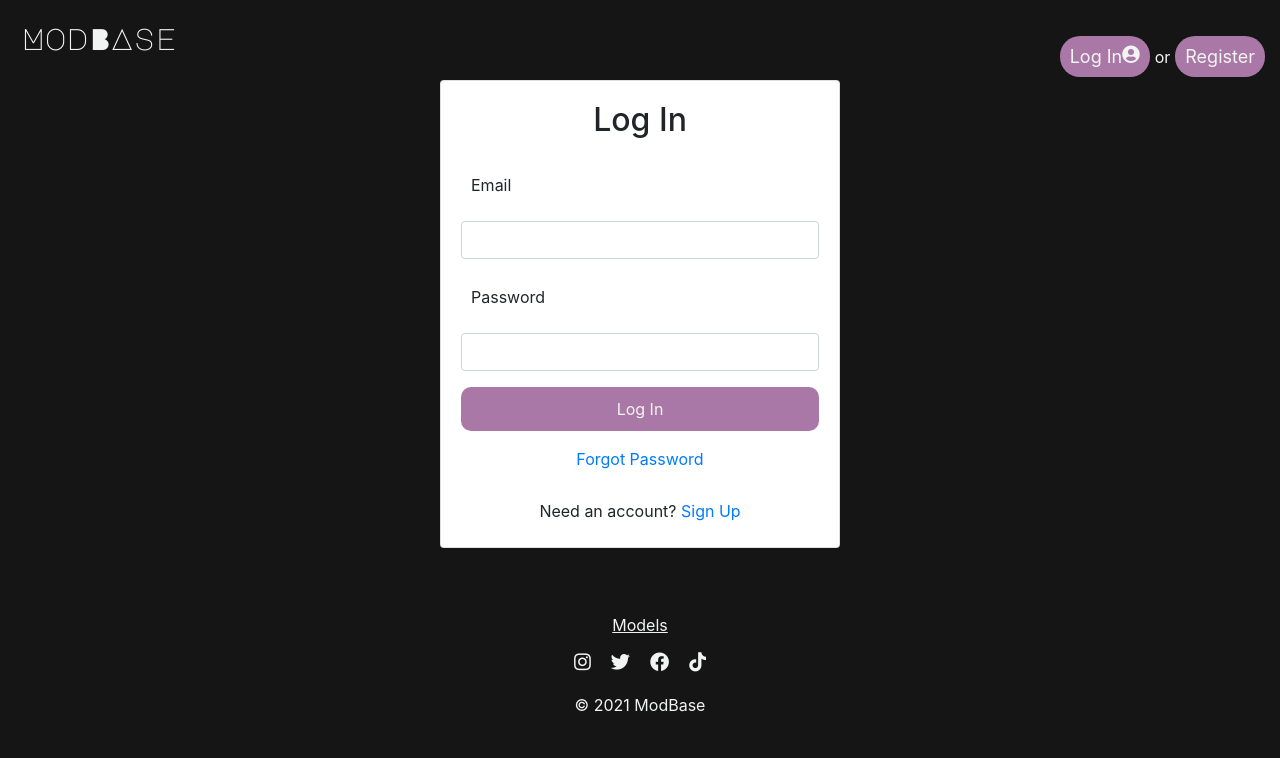
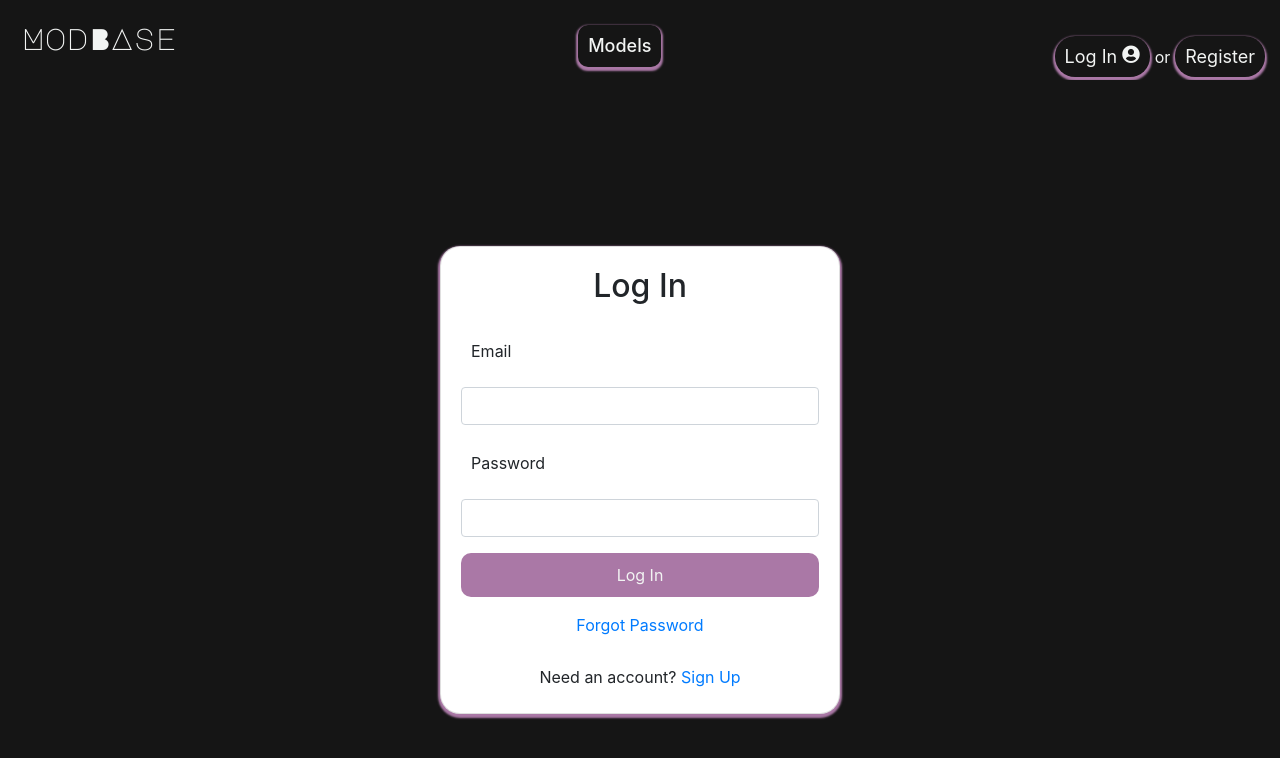
Before and after one commit to alastairodhiambo/3d-model-web, a React (Create React App) app: page /login in a window 1280 px wide. Shown: the top 758 px of the page. Built offline with nearby package versions, Linux system fonts and the light colour scheme; no server answers.

Commit message:
add styling for buttons and hover actions

```diff
--- a/src/components/App/App.js
+++ b/src/components/App/App.js
@@ -22,7 +22,7 @@
       <Router>
         <AuthProvider>
           <Header />
-          <div className="main-content">
+          <div id="main-content">
             <Switch>
               <Route exact path="/" component={Homepage} />
               <PrivateRoute path="/dashboard" component={Dashboard} />
--- a/src/components/App/App.scss
+++ b/src/components/App/App.scss
@@ -15,7 +15,7 @@
   max-width: 1400px;
 }
 
-.main-content {
+#main-content {
   position: relative;
   display: grid;
   justify-content: center !important;
--- a/src/components/App/Footer.js
+++ b/src/components/App/Footer.js
@@ -9,7 +9,13 @@
       <div id="footer-content">
         <ul>
           <li>
+            <Link to="/">Home</Link>
+          </li>
+          <li>
             <Link to="/models">Models</Link>
+          </li>
+          <li>
+            <Link to="/login">Log In</Link>
           </li>
         </ul>
         <div className="social-media">
--- a/src/components/App/Header.js
+++ b/src/components/App/Header.js
@@ -10,8 +10,13 @@
   return (
     <header>
       <div className="title">
+        <Link to="/">
+          <h1>ModBAse</h1>
+        </Link>
+      </div>
+      <div className="models-link">
         <Link to="/models">
-          <h1>ModBAse</h1>
+          <h2>Models</h2>
         </Link>
       </div>
       <UserOptions currentUser={currentUser?.email} />
--- a/src/components/App/Header.scss
+++ b/src/components/App/Header.scss
@@ -28,18 +28,46 @@
     }
   }
 
+  .models-link {
+    h2 {
+      // background: $deep-space-sparkle;
+      color: $theme-font !important;
+      box-shadow: 0px 2px 2px 2px $deep-space-sparkle;
+
+      &:hover {
+        background: $theme-font;
+        text-decoration: none !important;
+        color: $theme !important;
+      }
+      border-radius: 10px;
+
+      margin-top: 5px;
+      margin-left: 5px;
+      margin-right: 5px;
+      padding: 10px;
+      font-size: 18px;
+    }
+  }
+
   #user-options {
     align-self: end !important;
     color: $light;
     padding: 10px;
 
     a {
-      @include linkStyling;
+      color: $theme-font !important;
+      box-shadow: 0px 2px 2px 2px $deep-space-sparkle;
       border-radius: 20px;
       margin-left: 5px;
       margin-right: 5px;
       padding: 10px;
       font-size: 18px;
+
+      &:hover {
+        background: $theme-font;
+        text-decoration: none !important;
+        color: $theme !important;
+      }
     }
   }
 
--- a/src/components/App/UserOptions.js
+++ b/src/components/App/UserOptions.js
@@ -40,7 +40,7 @@
     return (
       <div id="user-options">
         <a href="/login">
-          <span>Log In</span>
+          <span>Log In </span>
           <i className="fas fa-user-circle"></i>
         </a>
         <span>or</span>
--- a/src/components/Login/Login.js
+++ b/src/components/Login/Login.js
@@ -1,5 +1,5 @@
 import { useRef, useState } from "react";
-import { Form, Card, Alert } from "react-bootstrap";
+import { Container, Form, Card, Alert } from "react-bootstrap";
 import { Link, useHistory } from "react-router-dom";
 
 import { useAuth } from "../../contexts/AuthContext";
@@ -30,9 +30,21 @@
   }
 
   return (
-    <>
-      <section className="container">
-        <Card className="w-100" style={{ minWidth: "400px" }}>
+    <div className="wrapper">
+      <Container
+        className="d-flex align-items-center justify-content-center"
+        style={{
+          minHeight: "100vh",
+        }}
+      >
+        <Card
+          className="w-100"
+          style={{
+            minWidth: "400px",
+            boxShadow: "0px 2px 2px 2px #aa78a6",
+            borderRadius: "20px",
+          }}
+        >
           <Card.Body>
             <h2 className="text-center mb-4">Log In</h2>
             {error && <Alert variant="danger">{error}</Alert>}
@@ -67,7 +79,7 @@
             Need an account? <Link to="/signup">Sign Up</Link>
           </div>
         </Card>
-      </section>
-    </>
+      </Container>
+    </div>
   );
 }
--- a/src/components/Models/Models.scss
+++ b/src/components/Models/Models.scss
@@ -34,6 +34,11 @@
 
   img {
     @include imageMedium;
+
+    &:hover {
+      color: $theme-font !important;
+      box-shadow: 0px 2px 2px 2px $deep-space-sparkle !important;
+    }
   }
 }
 
--- a/src/components/Signup/Signup.js
+++ b/src/components/Signup/Signup.js
@@ -38,7 +38,14 @@
         className="d-flex align-items-center justify-content-center"
         style={{ minHeight: "100vh" }}
       >
-        <Card className="w-100" style={{ minWidth: "400px" }}>
+        <Card
+          className="w-100"
+          style={{
+            minWidth: "400px",
+            boxShadow: "0px 2px 2px 2px #aa78a6",
+            borderRadius: "20px",
+          }}
+        >
           <Card.Body>
             <h2 className="text-center mb-4">Sign Up</h2>
             {error && <Alert variant="danger">{error}</Alert>}
```
